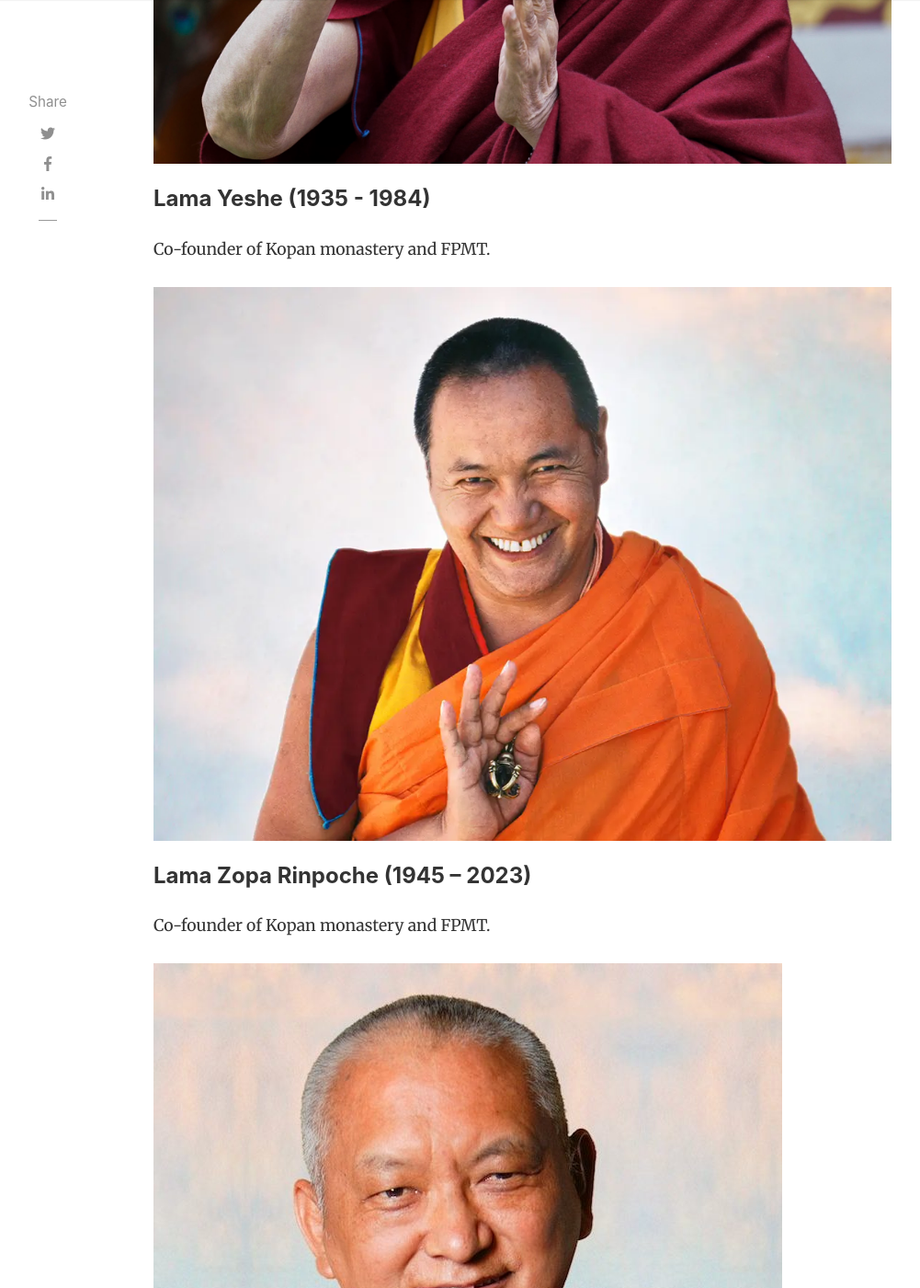
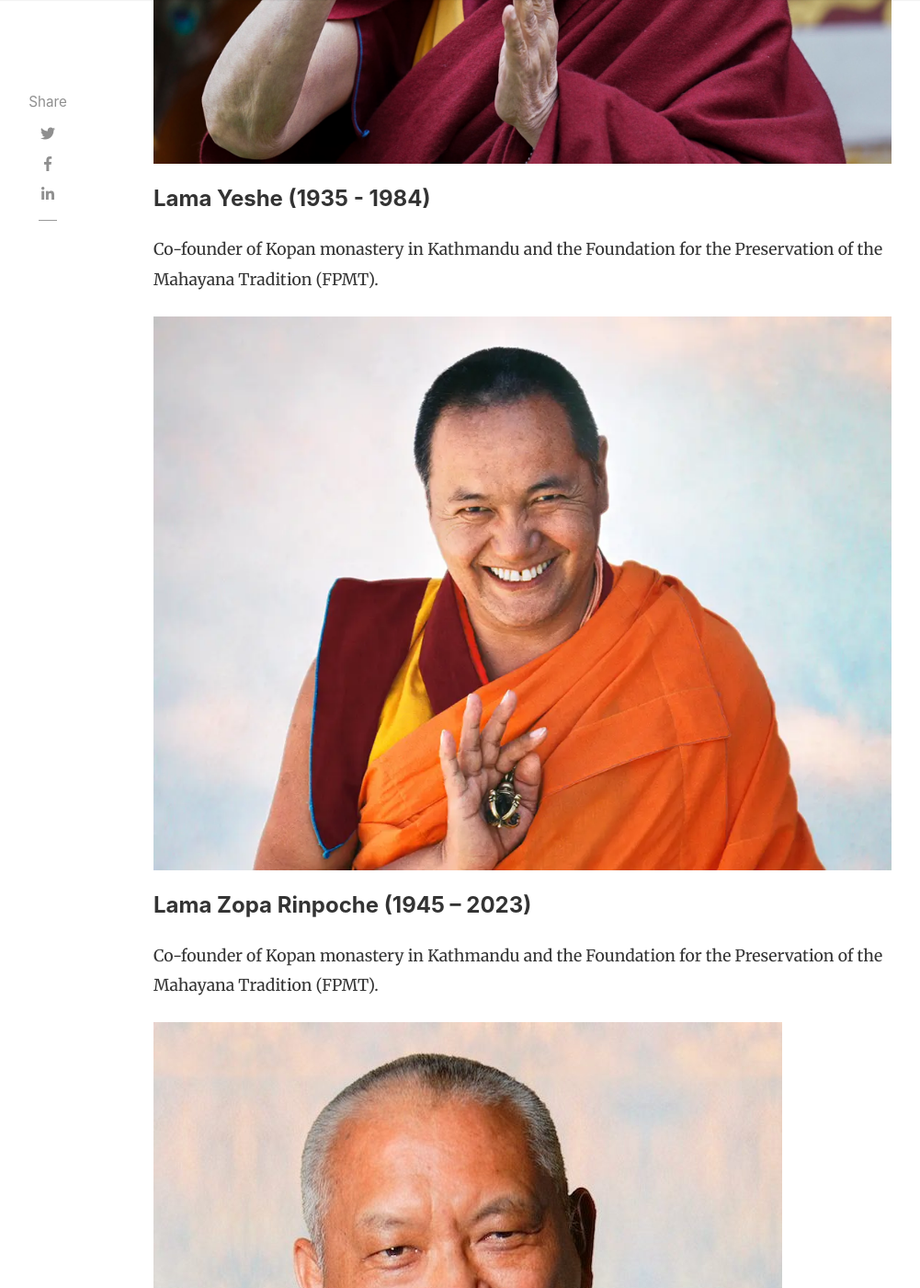
Before and after one commit to seedsofalternative/seedsofalternative.github.io, a Jekyll site: the page built from _posts/2024-10-08-influential-buddhist-teachers.md, in a window 1280 px wide and 1400 px high, scrolled down 12820 px. Shown: the whole window at 92% size, without its empty margins (118-1119 px from the left). Built offline with Jekyll 4.4.1, drawn with Linux system fonts in a browser that asks for light colours; nearby versions of some CDN libraries; comment, search, counter and statistics services are not loaded; some of the changed text lies outside the part shown.

Commit message:
added disclaimer

```diff
--- a/_posts/2024-10-08-influential_buddhist-teachers.md
+++ b/_posts/2024-10-08-influential-buddhist-teachers.md
@@ -99,13 +99,13 @@
 
 #### Lama Yeshe (1935 - 1984)
 
-Co-founder of Kopan monastery and FPMT.
+Co-founder of Kopan monastery in Kathmandu and the Foundation for the Preservation of the Mahayana Tradition (FPMT).
 
 ![Lama-Yeshe]({{ site.baseurl }}/assets/images/buddhist_teachers/Lama-Yeshe.webp)
 
 #### Lama Zopa Rinpoche (1945 – 2023)
 
-Co-founder of Kopan monastery and FPMT.
+Co-founder of Kopan monastery in Kathmandu and the Foundation for the Preservation of the Mahayana Tradition (FPMT).
 
 ![lama_zopa]({{ site.baseurl }}/assets/images/buddhist_teachers/lama_zopa.jpg)
 
@@ -181,3 +181,7 @@
 - **Ven. Tenzin Choden** : teacher at Kopan monastery
 - **Ven. Tenzin Thegchog** : teacher at Tushita meditation centre
 - **Ven. Thubten Wangdu** : teacher at Tushita meditation centre
+
+---
+
+*<ins>DISCLAIMER :</ins> The information shared in this article are based on my personal experience from various Buddhist courses I attended in India and Nepal. I am not by any means an expert on the subject. If you notice any inaccuracies, please feel free to contact me or mention them in the comments.*
```
Also changed, not shown: _posts/2024-10-09-buddhist-traditions.md (+4 -0 lines), _posts/2024-10-10-the-mind.md (+5 -0 lines), _posts/2024-10-12-happiness.md (+5 -0 lines), _posts/2024-10-13-four-noble-truths.md (+5 -0 lines).
